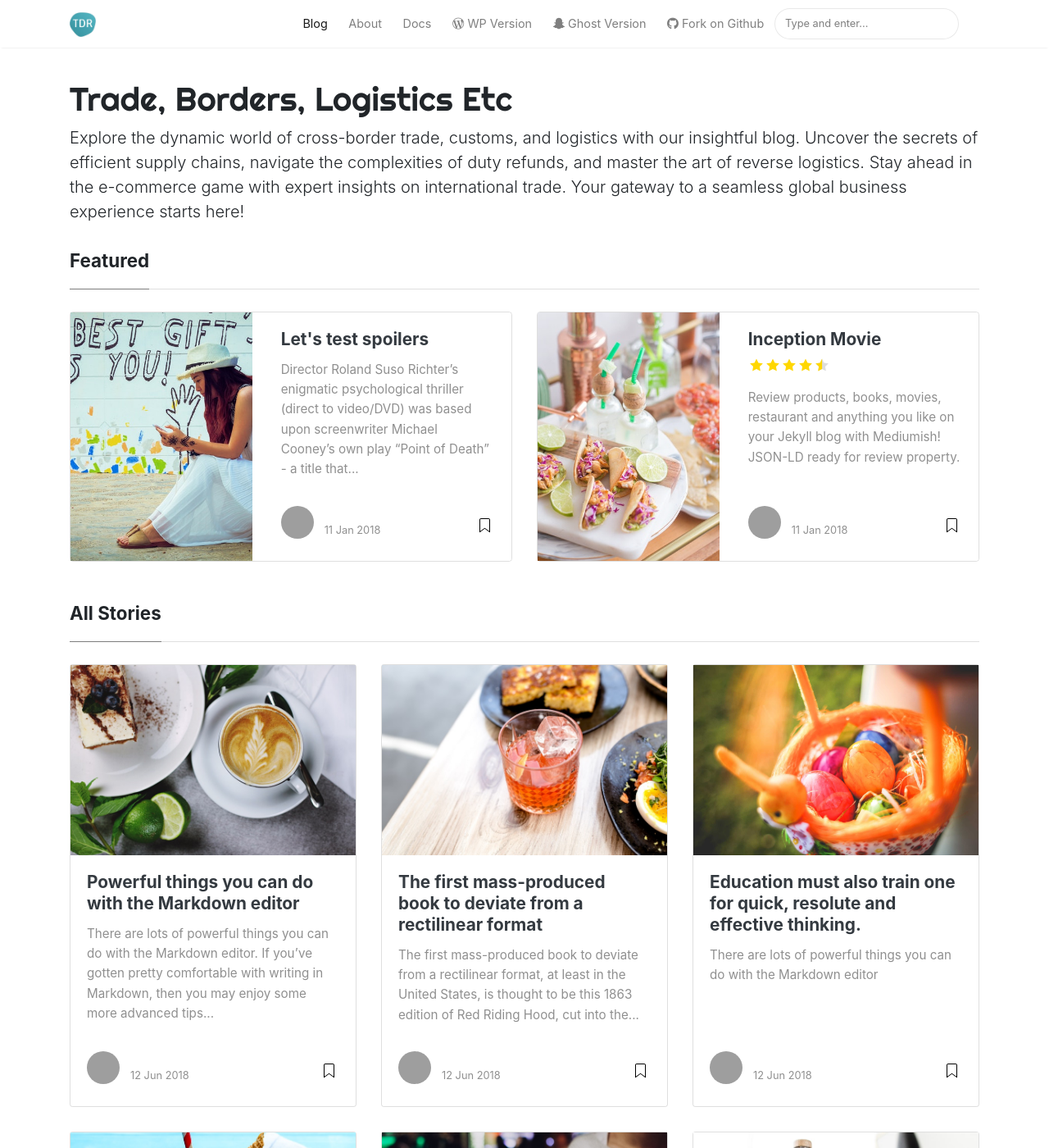
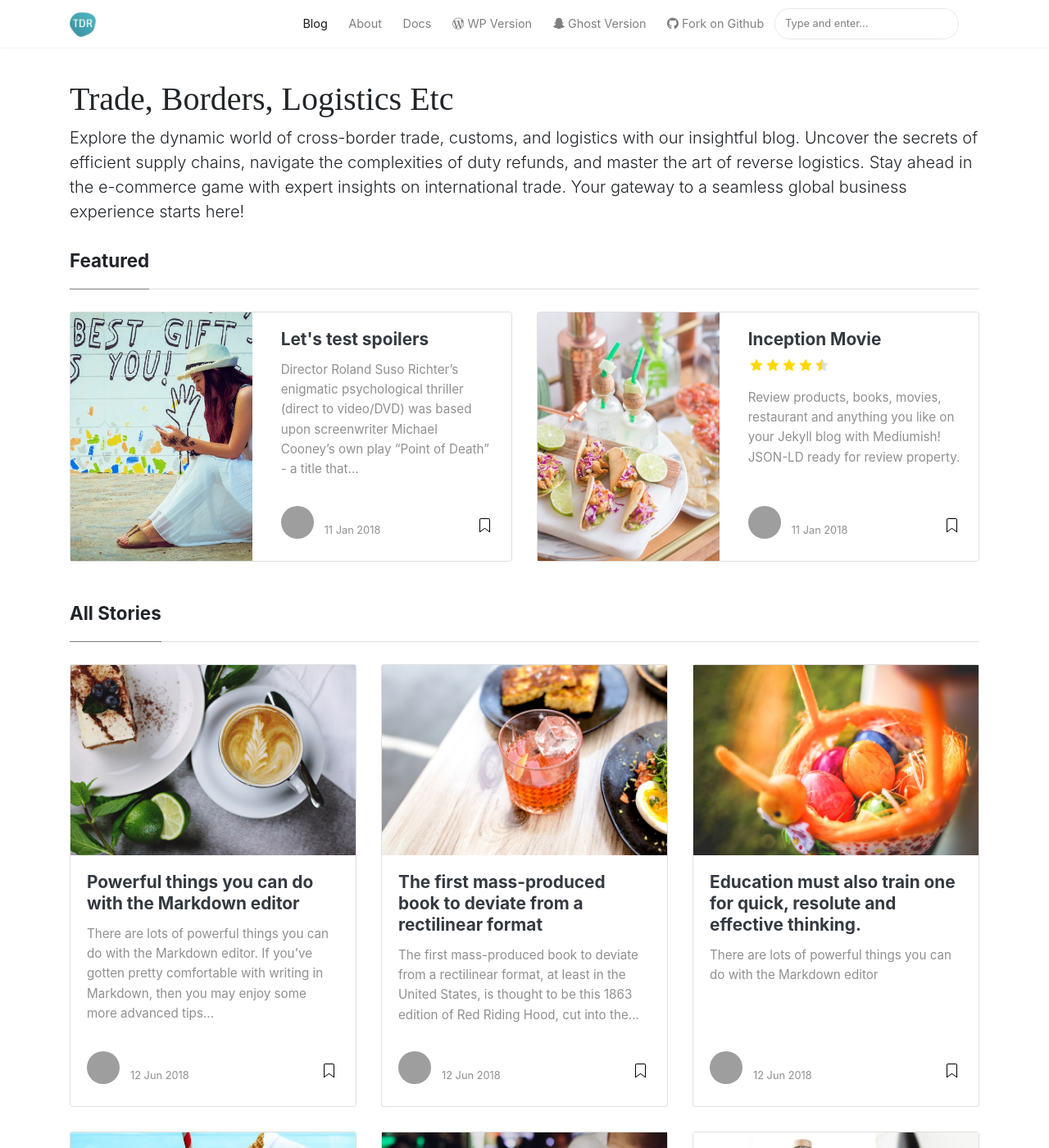
Before and after one commit to madeInLagny/TDR-EN-BLOG, a Jekyll site: the page built from index.html, in a window 1280 px wide and 1400 px high. Shown: the whole window at 82% size. Built offline with Jekyll 4.4.1, drawn with Linux system fonts in a browser that asks for light colours; nearby versions of some CDN libraries; the list of posts is cut into pages by our own code; grey boxes are pictures that could not be loaded.

Commit message:
Changed screen.css

```diff
--- a/assets/css/screen.css
+++ b/assets/css/screen.css
@@ -305,7 +305,7 @@ span.post-read-more a:hover {
 }
 
 .mainheading h1.sitetitle {
-    font-family: Righteous;
+    font-family: 'Signika Negative';
 }
 
 .mainheading h1.posttitle {
```
